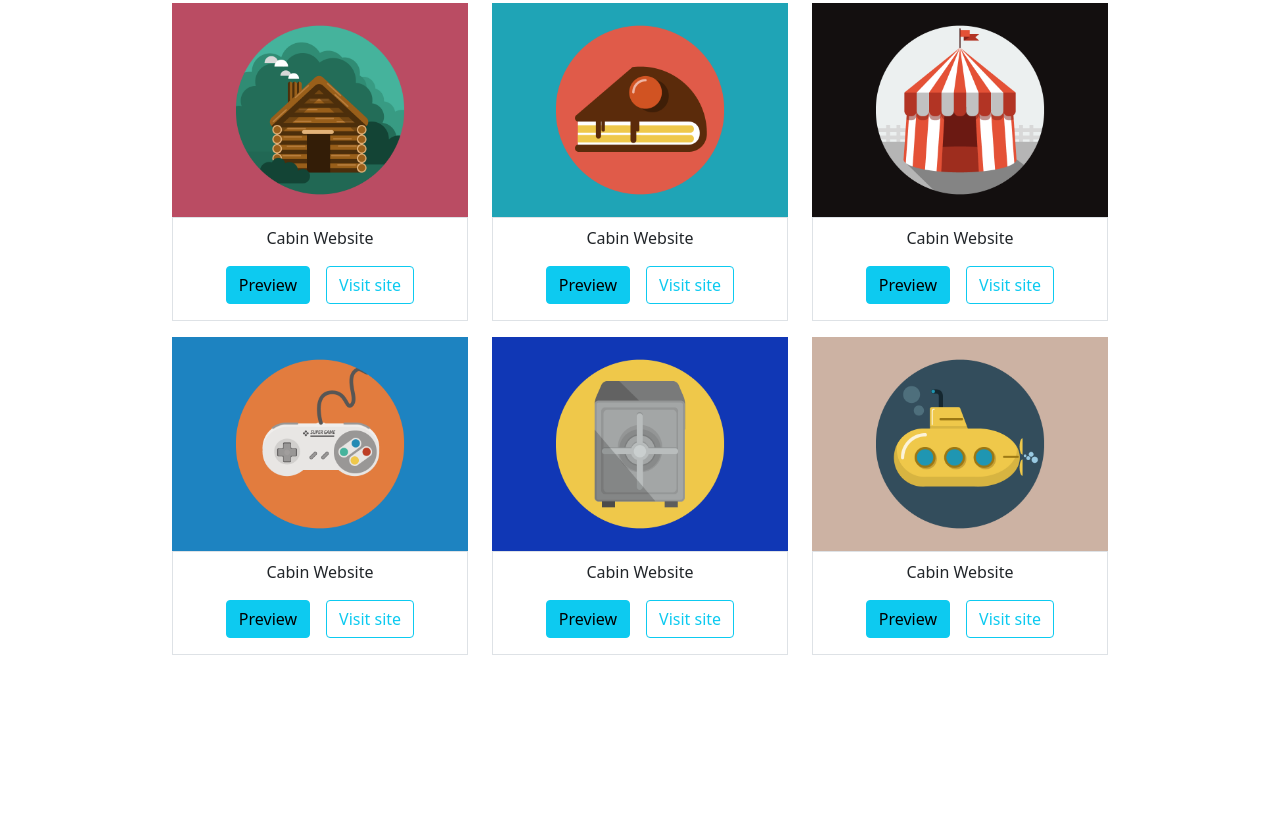
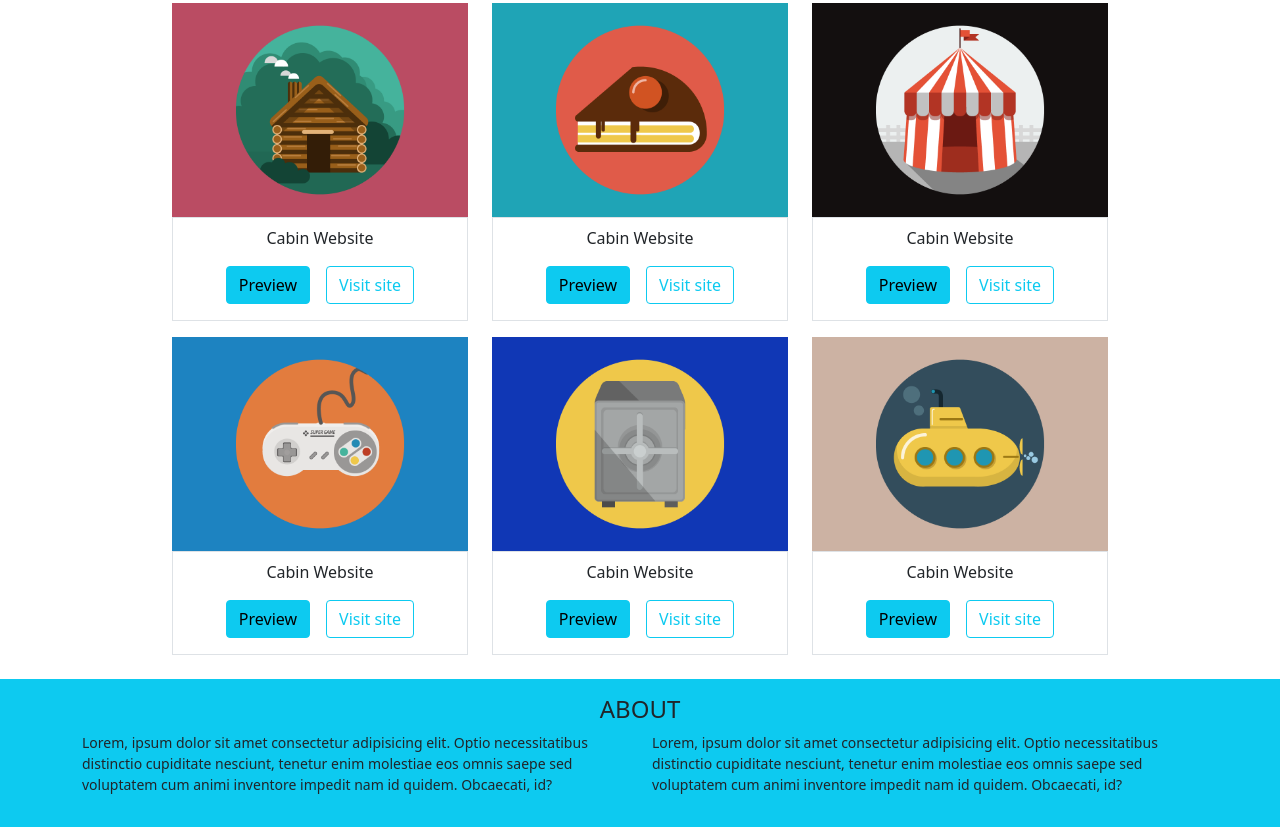
Before and after one commit to LuigiZannella/html-css-bootstrap-freelancer, a plain HTML site: page index.html in a window 1280 px wide. Shown: the part 613-1440 px from the top of the page. Before the commit the page ends 1268 px from the top, so only its background shows below. Drawn offline with nearby package versions, Linux system fonts and the light colour scheme.

Commit message:
Sezione About inserita

```diff
--- a/index.html
+++ b/index.html
@@ -42,7 +42,7 @@
       <!-- Inizio Card -->
       <main>
       <h5 class="text-center pt-4">PORTFOLIO</h5>
-      <div class="container-fluid w-75">
+      <div class="container-fluid w-75 pb-4">
         <div class="d-flex flex-column justify-content-center">
           <div class="row">
             <div class="col-4 mt-3">
@@ -108,6 +108,22 @@
           </div>
         </div>
       </div>
+      <!-- Fine Card -->
+      <section class="bg-info">
+        <div class="p-3">
+            <h4 class="text-center">ABOUT</h4>
+            <div class="container">
+                <div class="row">
+                    <div class="col-6">
+                        <p class="small text-start">Lorem, ipsum dolor sit amet consectetur adipisicing elit. Optio necessitatibus distinctio cupiditate nesciunt, tenetur enim molestiae eos omnis saepe sed voluptatem cum animi inventore impedit nam id quidem. Obcaecati, id?</p>
+                    </div>
+                    <div class="col-6">
+                        <p class="small text-start">Lorem, ipsum dolor sit amet consectetur adipisicing elit. Optio necessitatibus distinctio cupiditate nesciunt, tenetur enim molestiae eos omnis saepe sed voluptatem cum animi inventore impedit nam id quidem. Obcaecati, id?</p>
+                    </div>
+                </div>
+            </div>
+        </div>
+    </section>
     </main>
   </body>
 </html>
```
